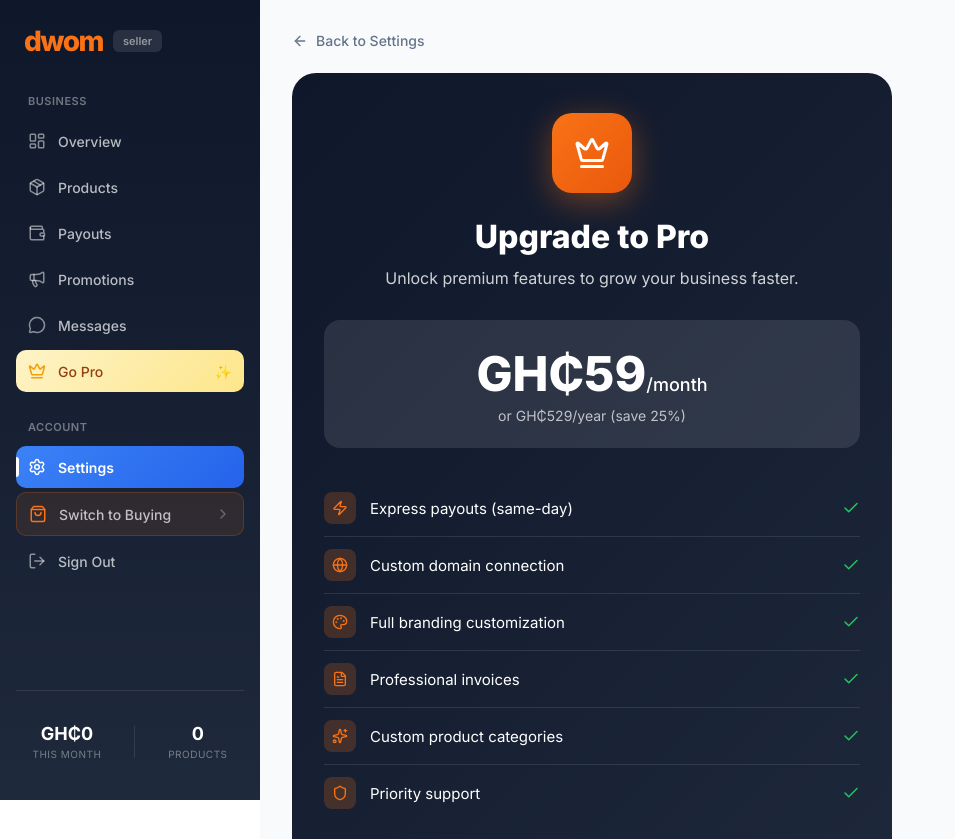
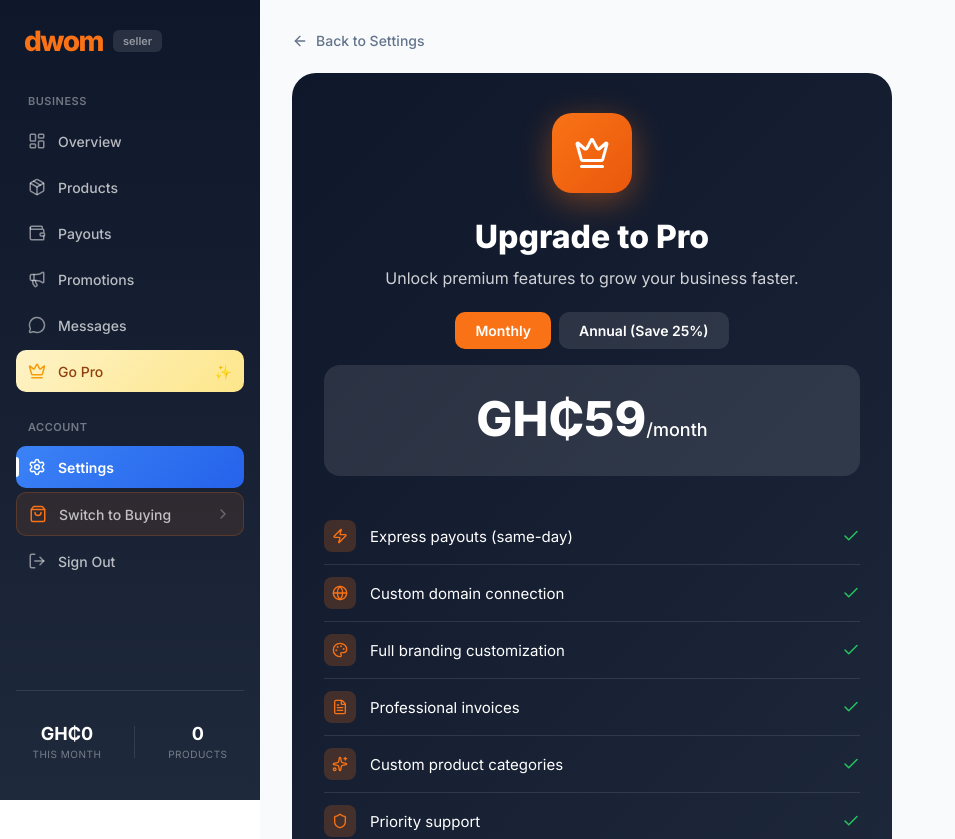
Before and after one commit to 37fury/dwom, a Next.js app: page /dashboard/seller/settings/upgrade in a window 1280 px wide. Shown: the top 839 px of the page, without its empty margins (0-955 px from the left). Built offline with nearby package versions, Linux system fonts and the light colour scheme; no server answers.

Commit message:
Connect seller upgrade page to Paystack with billing toggle

```diff
--- a/app/dashboard/seller/settings/upgrade/page.tsx
+++ b/app/dashboard/seller/settings/upgrade/page.tsx
@@ -1,5 +1,9 @@
+'use client';
+
+import { useState } from 'react';
 import Link from 'next/link';
-import { Crown, ArrowLeft, Check, Zap, Shield, Globe, Palette, FileText, Sparkles, Clock } from 'lucide-react';
+import { Crown, ArrowLeft, Check, Zap, Shield, Globe, Palette, FileText, Sparkles } from 'lucide-react';
+import { initProSubscription } from '@/app/dashboard/pro/actions';
 
 const proFeatures = [
     { icon: Zap, text: 'Express payouts (same-day)' },
@@ -11,6 +15,29 @@ const proFeatures = [
 ];
 
 export default function UpgradePage() {
+    const [billingCycle, setBillingCycle] = useState<'monthly' | 'annual'>('monthly');
+    const [processing, setProcessing] = useState(false);
+    const [error, setError] = useState<string | null>(null);
+
+    const pricing = {
+        monthly: 59,
+        annual: 529,
+    };
+
+    const handleUpgrade = async () => {
+        setProcessing(true);
+        setError(null);
+
+        const result = await initProSubscription(billingCycle);
+
+        if (result.success && result.authorizationUrl) {
+            window.location.href = result.authorizationUrl;
+        } else {
+            setError(result.error || 'Payment initialization failed');
+            setProcessing(false);
+        }
+    };
+
     return (
         <div style={{ maxWidth: '600px', width: '100%', paddingBottom: '48px' }}>
             <Link
@@ -68,9 +95,49 @@ export default function UpgradePage() {
                 <h1 style={{ fontSize: '32px', fontWeight: '800', marginBottom: '12px', position: 'relative' }}>
                     Upgrade to Pro
                 </h1>
-                <p style={{ fontSize: '16px', opacity: 0.8, marginBottom: '32px', position: 'relative' }}>
+                <p style={{ fontSize: '16px', opacity: 0.8, marginBottom: '24px', position: 'relative' }}>
                     Unlock premium features to grow your business faster.
                 </p>
+
+                {/* Billing Toggle */}
+                <div style={{
+                    display: 'flex',
+                    gap: '8px',
+                    justifyContent: 'center',
+                    marginBottom: '16px',
+                    position: 'relative'
+                }}>
+                    <button
+                        onClick={() => setBillingCycle('monthly')}
+                        style={{
+                            padding: '10px 20px',
+                            borderRadius: '10px',
+                            border: 'none',
+                            background: billingCycle === 'monthly' ? '#f97316' : 'rgba(255,255,255,0.1)',
+                            color: 'white',
+                            fontWeight: '600',
+                            fontSize: '14px',
+                            cursor: 'pointer'
+                        }}
+                    >
+                        Monthly
+                    </button>
+                    <button
+                        onClick={() => setBillingCycle('annual')}
+                        style={{
+                            padding: '10px 20px',
+                            borderRadius: '10px',
+                            border: 'none',
+                            background: billingCycle === 'annual' ? '#f97316' : 'rgba(255,255,255,0.1)',
+                            color: 'white',
+                            fontWeight: '600',
+                            fontSize: '14px',
+                            cursor: 'pointer'
+                        }}
+                    >
+                        Annual (Save 25%)
+                    </button>
+                </div>
 
                 {/* Price */}
                 <div style={{
@@ -81,11 +148,13 @@ export default function UpgradePage() {
                     position: 'relative'
                 }}>
                     <div style={{ fontSize: '48px', fontWeight: '800', marginBottom: '4px' }}>
-                        GH₵59<span style={{ fontSize: '18px', fontWeight: '500' }}>/month</span>
+                        GH₵{pricing[billingCycle]}<span style={{ fontSize: '18px', fontWeight: '500' }}>/{billingCycle === 'monthly' ? 'month' : 'year'}</span>
                     </div>
+                    {billingCycle === 'annual' && (
                         <p style={{ fontSize: '14px', opacity: 0.7 }}>
-                        or GH₵529/year (save 25%)
+                            That's just GH₵44/month
                         </p>
+                    )}
                 </div>
 
                 {/* Features */}
@@ -121,25 +190,35 @@ export default function UpgradePage() {
                 </div>
 
                 {/* CTA */}
-                <button style={{
+                <button
+                    onClick={handleUpgrade}
+                    disabled={processing}
+                    style={{
                         width: '100%',
                         padding: '18px',
-                    background: 'linear-gradient(135deg, #f97316, #ea580c)',
+                        background: processing ? 'rgba(249, 115, 22, 0.5)' : 'linear-gradient(135deg, #f97316, #ea580c)',
                         color: 'white',
                         border: 'none',
                         borderRadius: '14px',
                         fontSize: '17px',
                         fontWeight: '700',
-                    cursor: 'pointer',
+                        cursor: processing ? 'not-allowed' : 'pointer',
                         display: 'flex',
                         alignItems: 'center',
                         justifyContent: 'center',
                         gap: '10px',
                         position: 'relative'
-                }}>
+                    }}
+                >
                     <Zap size={20} />
-                    Upgrade Now
+                    {processing ? 'Redirecting to payment...' : 'Upgrade Now'}
                 </button>
+
+                {error && (
+                    <p style={{ fontSize: '13px', color: '#ef4444', marginTop: '12px', position: 'relative' }}>
+                        {error}
+                    </p>
+                )}
 
                 <p style={{ fontSize: '12px', opacity: 0.6, marginTop: '16px', position: 'relative' }}>
                     Cancel anytime. 14-day money-back guarantee.
```
Lines whose indentation alone changed are shown as unchanged.
